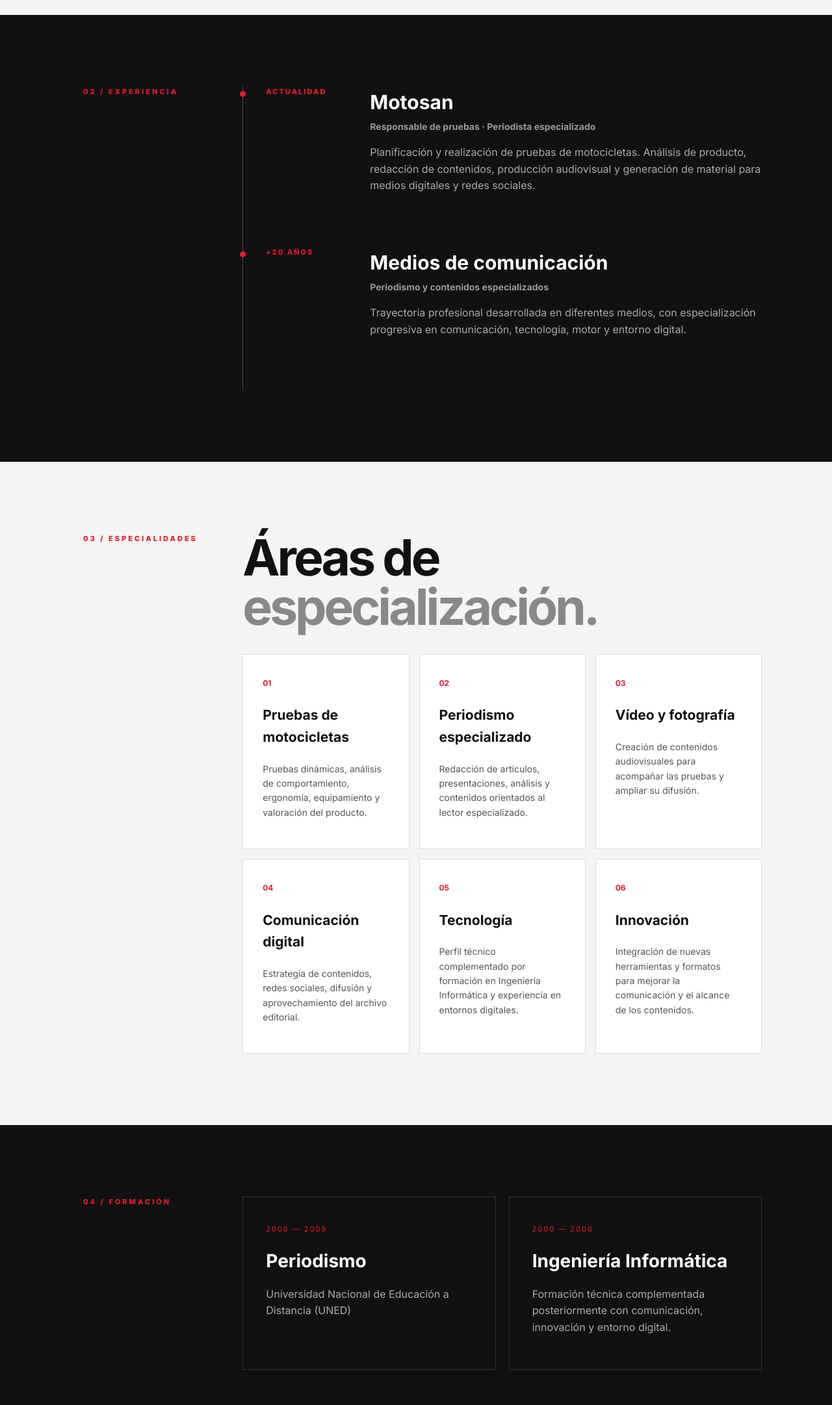
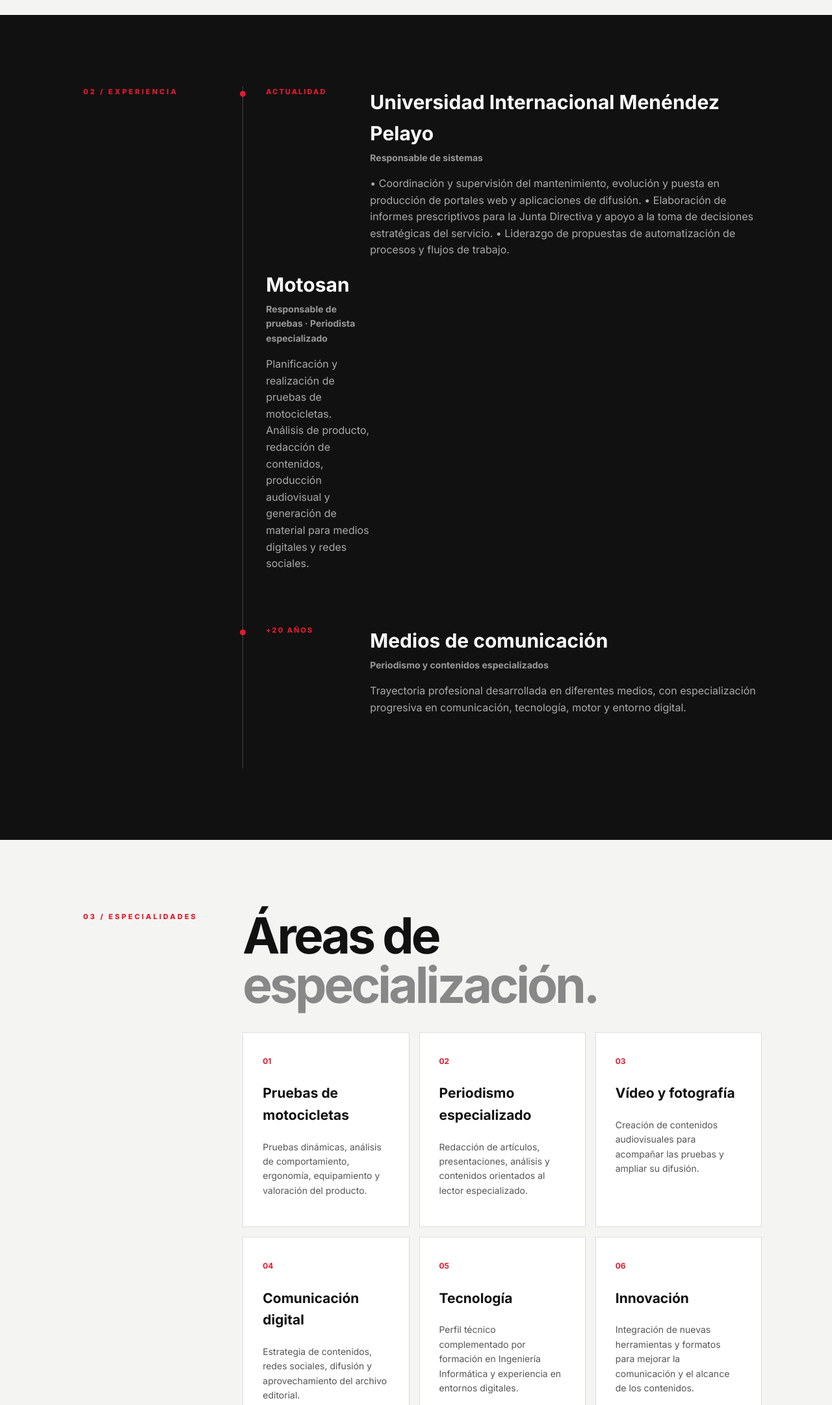
Before and after one commit to davidpalaciosiglesias/curriculum, a plain HTML site: page index.html in a window 1280 px wide. Shown: the part 1580-3743 px from the top of the page at 65% size. Drawn offline with Linux system fonts and the light colour scheme.

Commit message:
Update work experience and contact email in index.html

```diff
--- a/index.html
+++ b/index.html
@@ -59,6 +59,12 @@
       <article class="timeline-item">
         <div class="year">ACTUALIDAD</div>
         <div>
+          <h3>Universidad Internacional Menéndez Pelayo</h3>
+          <h4>Responsable de sistemas</h4>
+          <p>• Coordinación y supervisión del mantenimiento, evolución y puesta en producción de portales web y aplicaciones de difusión. • Elaboración de informes prescriptivos para la Junta Directiva y apoyo a la toma de decisiones estratégicas del servicio.
+• Liderazgo de propuestas de automatización de procesos y flujos de trabajo.</p>
+        </div>
+        <div>
           <h3>Motosan</h3>
           <h4>Responsable de pruebas · Periodista especializado</h4>
           <p>Planificación y realización de pruebas de motocicletas. Análisis de producto, redacción de contenidos, producción audiovisual y generación de material para medios digitales y redes sociales.</p>
@@ -101,7 +107,7 @@
         <p>Universidad Nacional de Educación a Distancia (UNED)</p>
       </div>
       <div class="edu-item">
-        <span>2000 — 2006</span>
+        <span>2000 — 2004</span>
         <h3>Ingeniería Informática</h3>
         <p>Formación técnica complementada posteriormente con comunicación, innovación y entorno digital.</p>
       </div>
@@ -129,7 +135,7 @@
     <p>Para colaboraciones, proyectos de comunicación, pruebas de producto o contenidos especializados.</p>
     <div class="contact-links">
       <a href="https://motosan.es/" target="_blank" rel="noopener">Motosan.es ↗</a>
-      <a href="mailto:TU_EMAIL@ejemplo.com">TU_EMAIL@ejemplo.com</a>
+      <a href="mailto:TU_EMAIL@ejemplo.com">palaciosiglesias@gmail.com</a>
       <a href="#inicio">Volver arriba ↑</a>
     </div>
   </div>
```
